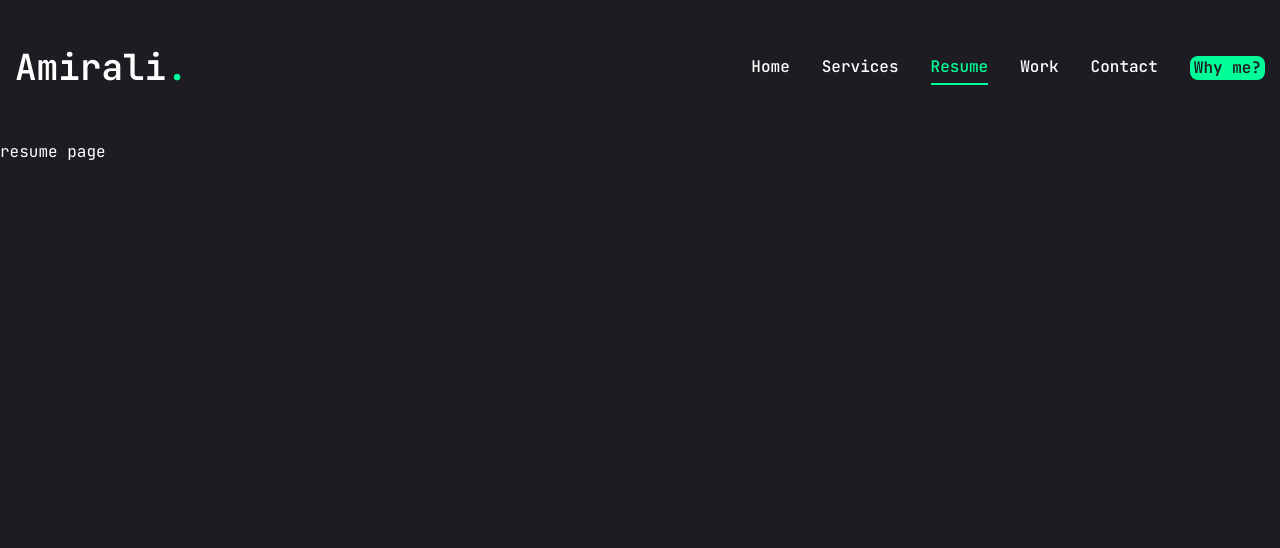
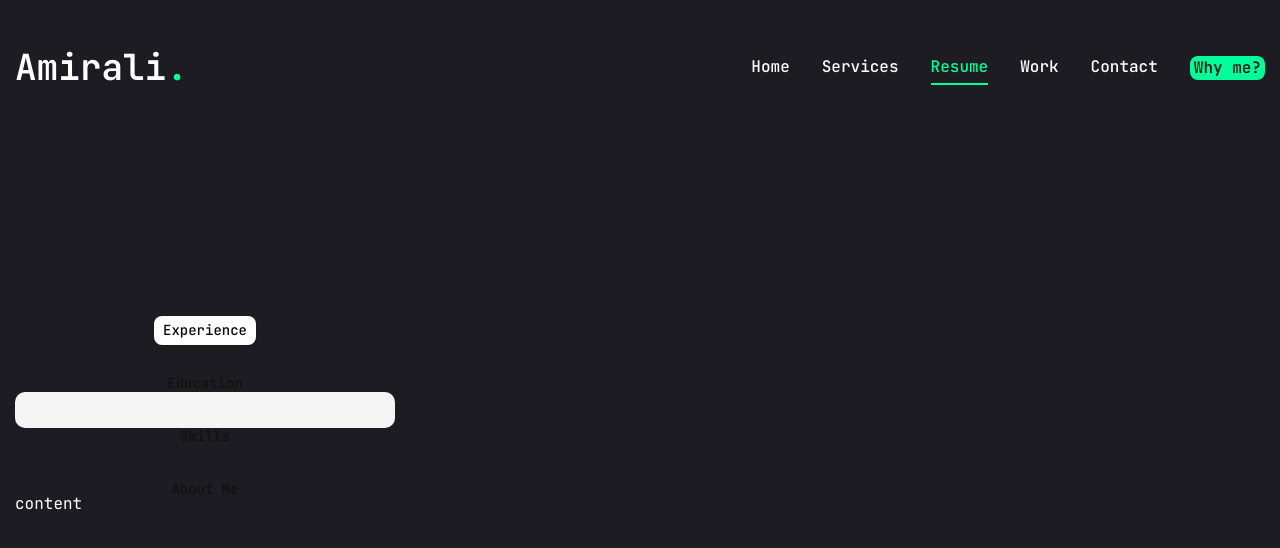
Before and after one commit to Amirali-Mirabdolah/portfolio, a Next.js app: page /resume in a window 1280 px wide. Shown: the top 548 px of the page. Built offline with nearby package versions, Linux system fonts and the light colour scheme.

Commit message:
feat(UI): add tabs

```diff
--- a/app/resume/page.jsx
+++ b/app/resume/page.jsx
@@ -1,4 +1,14 @@
 "use client";
+
+import {
+  FaBootstrap,
+  FaCss3,
+  FaFigma,
+  FaHtml5,
+  FaJs,
+  FaReact,
+} from "react-icons/fa";
+import { SiNextdotjs, SiTailwindcss } from "react-icons/si";
 
 const about = {
   title: "About Me",
@@ -33,13 +43,105 @@ const experience = {
     {
       company: "Azhman Madar",
       position: "Front-End Developer",
-      duration:""
+      duration: "Jan 2024 – June 2024",
+    },
+    {
+      company: "Tejarat Electronic Taban",
+      position: "Front-End Developer",
+      duration: "Sep 2025 – Mar 2026",
     },
   ],
 };
 
+const education = {
+  icon: "",
+  title: "My Education",
+  description:
+    "I have a Bachelor's degree in Computer Engineering and I’m currently pursuing a Master's degree in Computer Engineering, specializing in Software Engineering.",
+  items: [
+    {
+      university: "Islamic Azad University",
+      degree: "Bachelor's degree in Computer Engineering",
+      duration: "Feb 2021 – Feb 2025",
+    },
+    {
+      university: "Islamic Azad University",
+      degree: "Master's degree in Computer Engineering - Software",
+      duration: "Oct 2025 – Present",
+    },
+  ],
+};
+
+const skills = {
+  icon: "",
+  title: "My Skills",
+  description:
+    "I have experience with various programming languages and frameworks, including JavaScript, React, Next.js, and more.",
+  skillList: [
+    {
+      icon: <FaHtml5 />,
+      name: "HTML5",
+    },
+    {
+      icon: <FaCss3 />,
+      name: "CSS3",
+    },
+    {
+      icon: <FaJs />,
+      name: "JavaScript",
+    },
+    {
+      icon: <FaBootstrap />,
+      name: "Bootstrap",
+    },
+    {
+      icon: <FaReact />,
+      name: "React.js",
+    },
+    {
+      icon: <SiNextdotjs />,
+      name: "Next.js",
+    },
+    {
+      icon: <SiTailwindcss />,
+      name: "Tailwind CSS",
+    },
+    {
+      icon: <FaFigma />,
+      name: "Figma",
+    },
+  ],
+};
+
+import { motion } from "framer-motion";
+import { Tabs, TabsList, TabsTrigger } from "@/components/ui/tabs";
+
 function page() {
-  return <div>resume page</div>;
+  return (
+    <motion.div
+      initial={{ opacity: 0 }}
+      animate={{
+        opacity: 1,
+        transition: { delay: 2.4, duration: 0.4, ease: "easeIn" },
+      }}
+      className="min-h-[80vh] flex items-center justify-center py-12 xl:py-0"
+    >
+      <div className="container mx-auto">
+        <Tabs
+          defaultValue="experience"
+          className="flex flex-col xl:flex-row gap-15"
+        >
+          <TabsList className="flex flex-col w-full max-w-95 mx-auto xl:mx-0 gap-6">
+            <TabsTrigger value="experience">Experience</TabsTrigger>
+            <TabsTrigger value="education">Education</TabsTrigger>
+            <TabsTrigger value="skills">Skills</TabsTrigger>
+            <TabsTrigger value="about">About Me</TabsTrigger>
+          </TabsList>
+          <div>content</div>
+        </Tabs>
+      </div>
+    </motion.div>
+  );
 }
 
 export default page;
```
